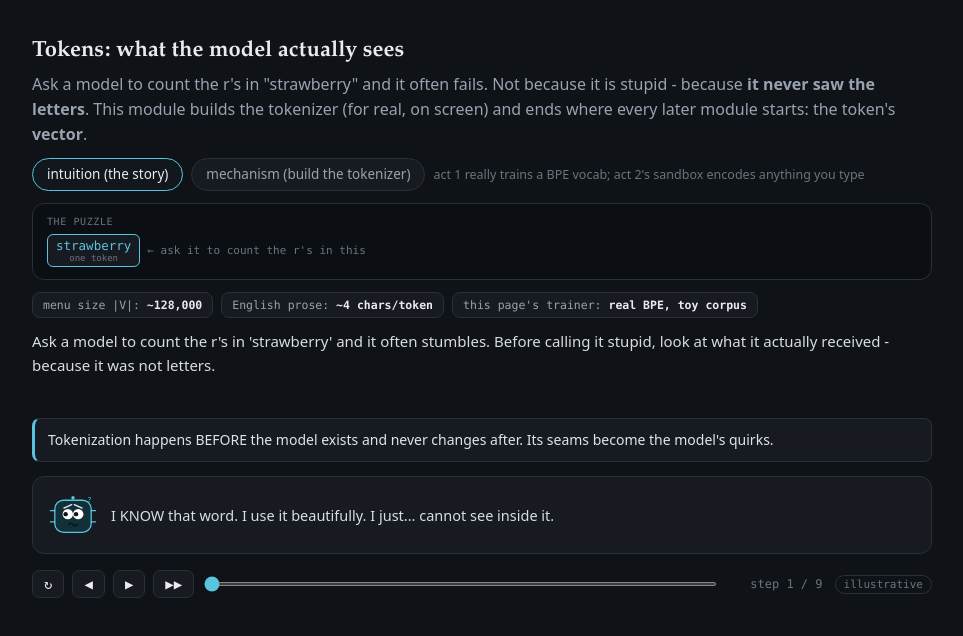
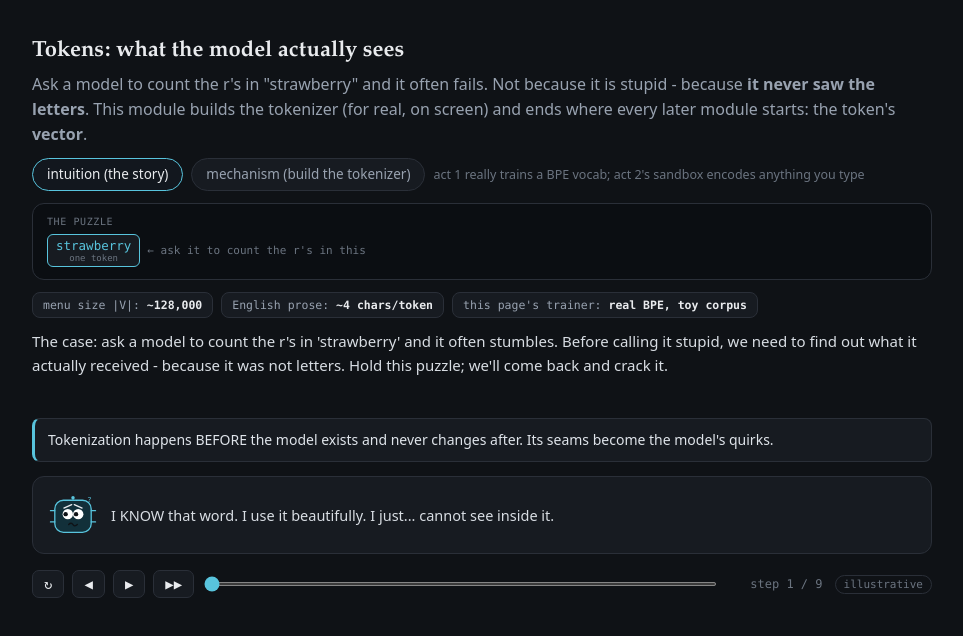
Before and after one commit to ManasviAtGitHub/essence-of-agents, a website: page models/module-01-tokens/widgets/token-lens/index.html in a window 1280 px wide. Shown: the whole page, without its empty margins (158-1121 px from the left). Drawn offline with Linux system fonts and the light colour scheme.

Commit message:
models M1: one detective arc - park and resume the strawberry case explicitly
The France sentence no longer appears unannounced between strawberry
beats: the case opens, is explicitly parked for pipeline background,
reopens ('the case cracks'), and closes. Pedagogy rule 9: one thread at
a time; park and resume on stage.

Co-Authored-By: Claude Fable 5 <noreply@anthropic.com>

```diff
--- a/models/module-01-tokens/widgets/token-lens/index.html
+++ b/models/module-01-tokens/widgets/token-lens/index.html
@@ -257,12 +257,12 @@ function renderInt(i) {
     () => { chips.innerHTML = chip("strawberry", "atom", "one token") + '<span class="wsep">&larr; ask it to count the r\'s in this</span>';
             stageHd.textContent = "the puzzle"; },
     () => { chips.innerHTML = SENT.map(([t]) => chip(t)).join("");
-            stageHd.textContent = "what you typed"; },
+            stageHd.textContent = "the case is parked - background first: what does the model receive when you type anything?"; },
     () => { chips.innerHTML = SENT.map(([t, id]) => chip(t, "atom", "#" + id)).join("");
             stageHd.textContent = "what the model receives: TOKENS (with menu positions)"; },
     () => { chips.innerHTML = chip("strawberry", "atom", "#101830") +
             '<span class="wsep">vs</span>' + chip("straw", "", "#77749") + chip("berries", "", "#20853");
-            stageHd.textContent = "common word: one atom - rarer word: subword pieces (real splits, illustrative)"; },
+            stageHd.textContent = "back to the case: one atom vs subword pieces (real splits, illustrative)"; },
     () => { chips.innerHTML = [chip("the"), chip(" quick"), chip(" brown"), chip(" fox")].join("") +
             '<span class="wsep">&nbsp;&nbsp;covers English...</span>' + chip("&#20320;"), stageHd.textContent = "one fixed menu (~128k entries) must spell EVERYTHING"; },
     () => { chips.innerHTML = chip("hello") + chip(" world") + '<span class="wsep">= 2 tokens&nbsp;&nbsp;vs&nbsp;&nbsp;</span>' +
@@ -278,14 +278,14 @@ function renderInt(i) {
   ];
   steps[i]();
   const caps = [
-    "Ask a model to count the r's in 'strawberry' and it often stumbles. Before calling it stupid, look at what it actually received - because it was not letters.",
-    "You typed characters. But characters are a terrible unit for a model: sequences get very long, and the meaning of 'F','r','a','n','c','e' is smeared across six steps.",
-    "So a TOKENIZER chops text into pieces from a fixed menu - the vocabulary, roughly 100k-128k entries in modern models - and hands the model only the menu positions. This is the model's entire sensory world.",
-    "Common words earned their own menu entry: 'strawberry' is ONE atom, and its letters are simply not in the input. Asking how many r's it has is asking about the inside of an atom. Rarer words split into subword pieces instead - nothing is ever out-of-vocabulary.",
+    "The case: ask a model to count the r's in 'strawberry' and it often stumbles. Before calling it stupid, we need to find out what it actually received - because it was not letters. Hold this puzzle; we'll come back and crack it.",
+    "Background for the case. Park the strawberry and take this track's running sentence - the one every module uses. When you type it, you produce characters... and characters are a terrible unit for a model: sequences get very long, and 'France' would smear its meaning across six steps.",
+    "So a TOKENIZER chops text into pieces from a fixed menu - the vocabulary, roughly 100k-128k entries in modern models - and hands the model only the menu positions. This is the model's entire sensory world. Now we know enough to reopen the case.",
+    "The case cracks: 'strawberry' is common enough to have EARNED its own menu entry - ONE atom, letters not included in the deal. Asking how many r's it has is asking about the inside of an atom. Rarer relatives split into pieces instead ('straw'+'berries') - nothing is ever out-of-vocabulary.",
     "Why this design? The menu is fixed BEFORE training and must spell everything - all languages, code, emoji, DNA strings. Characters would work but waste the context window; whole words would need millions of entries. Subwords are the compromise that won.",
     "The compromise has a price, and it is uneven: English prose costs ~4 characters per token, but numbers, code indentation and non-Latin scripts often pay double or worse. Same meaning, more tokens, more cost, more chances to slip.",
-    "Which explains a whole family of 'dumb' failures: counting letters (invisible), comparing 9.11 vs 9.9 (weird digit chunks), rhyming (sounds live inside atoms). The model is brilliant in a language whose letters it cannot see.",
-    "Mechanically, each token is just its menu position - an integer. 'The' is #464, ' France' is #4881. That integer is all that survives of your text.",
+    "Case closed - and it generalizes to a whole family of 'dumb' failures: counting letters (invisible), comparing 9.11 vs 9.9 (weird digit chunks), rhyming (sounds live inside atoms). The model is brilliant in a language whose letters it cannot see.",
+    "Back to our running sentence for the pipeline's last step: each token is just its menu position - an integer. 'The' is #464, ' France' is #4881. That integer is all that survives of your text.",
     "And an integer has no meaning to do math on - so the very next step (mechanism act 3) turns each ID into a VECTOR of thousands of numbers. That vector, h, is what every module after this one operates on.",
   ];
   caption.textContent = caps[i];
```
Also changed, not shown: models/docs/00-pedagogy.md (+7 -0 lines).
